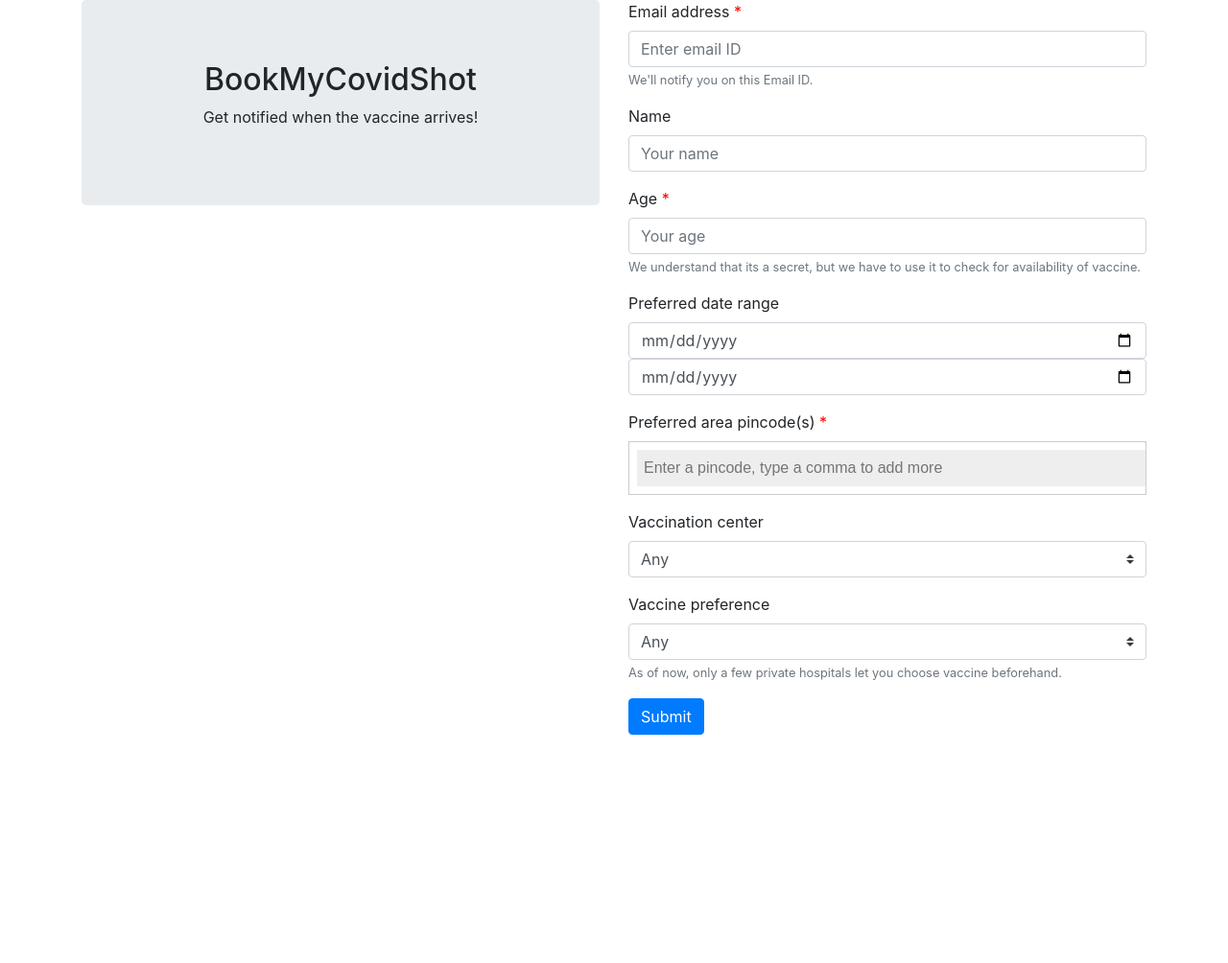
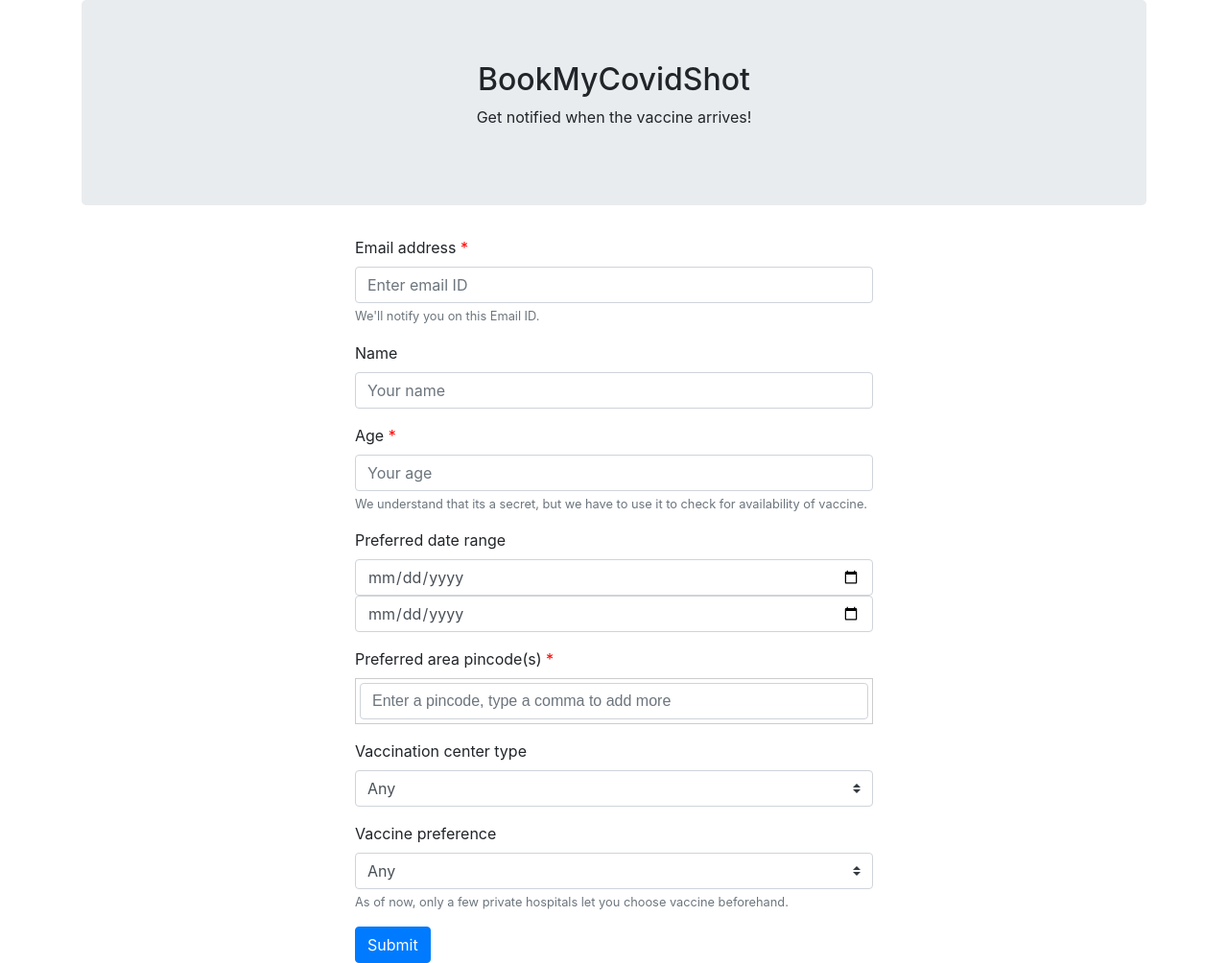
Before and after one commit to return007/bookmycovidshot, a Flask app: page / in a window 1280 px wide. Shown: the whole page at 96% size. Before the commit the page ends 766 px from the top, so only its background shows below. Run offline with Flask 2, Linux system fonts and the light colour scheme; some libraries are stand-ins or nearby versions.

Commit message:
Some more enhancements
 - Form submit works
 - Form fields are verified in the backend
 - Minor UI enhancements

```diff
--- a/bookmycovidshot/main.py
+++ b/bookmycovidshot/main.py
@@ -1,10 +1,64 @@
-from flask import Flask, render_template
+from util import is_empty
+
+from flask import Flask, render_template, request
+
+
 app = Flask(__name__)
-
+"""
+Flask app instance.
+"""
 
 @app.route('/')
 def index():
     return render_template('index.html')
+
+
+@app.route('/submit', methods=['POST'])
+def submit():
+    # On submit, check if the mandatory fields exists or not
+    form_data = request.form
+    should_error = False
+    if is_empty(form_data, "email"):
+        # User hasn't provided Email ID
+        # I hate the user, let me show my hatred real quick
+        should_error = True
+        error_msg = "No EMAIL ID was provided, cannot schedule alert"
+    if is_empty(form_data, "age"):
+        # User hasn't provided age
+        # Are you kidding me!!!
+        should_error = True
+        error_msg = "No age was provided, cannot schedule alert"
+    if is_empty(form_data, "pincode"):
+        # User hasn't provided pincode
+        should_error = True
+        error_msg = "No pincode was provided, cannot schedule alert"
+    if should_error:
+        return error_msg, 400
+
+    email    = form_data.get("email")
+    age      = form_data.get("age")
+    pincode  = form_data.get("pincode")
+    username = form_data.get("username", "User")
+
+    # TODO: Decide start date (should be today, if not provided)
+    start_date = form_data.get("start_date")
+    # TODO: Decide end date (should be infinite, if not provided)
+    end_date = form_data.get("end_date")
+
+    cvc_type = form_data.get("cvc_type", "any")
+    if cvc_type not in ("any", "govt", "pvt"):
+        should_error = True
+        error_msg = "Hey, please don't play around with the inputs you lil piece of shit"
+
+    vaccine_choice = form_data.get("vaccine_choice", "any")
+    if vaccine_choice not in ("any", "covishield", "covaxin"):
+        should_error = True
+        error_msg = "Hey, please don't play around with the inputs you lil piece of shit"
+
+    if should_error:
+        return error_msg, 400
+
+    return "Email ID: %s" % email
 
 
 @app.route('/alert')
--- a/bookmycovidshot/templates/index.html
+++ b/bookmycovidshot/templates/index.html
@@ -21,11 +21,12 @@
             cursor: pointer;
             display: block;
             float: left;
-            color: #555;
-            background: #add;
+            color: #fff;
             padding: 5px 10px;
             padding-right: 30px;
             margin: 4px;
+            border-radius: 4px;
+            margin-bottom: 8px;
         }
         #tags span.tag:hover {
             opacity: 0.7;
@@ -39,65 +40,60 @@
             margin: 3px 0 10px 7px;
             font-size: 10px;
         }
-        #tags input {
-            background: #eee;
-            border: 0;
-            margin: 4px;
-            padding: 7px;
-            width: 100%;
-        }
     </style>
 </head>
 <body>
 
 <div class="container">
     <div class="row">
-        <div class="col-md-6">
+        <div class="col-md-12">
             <div class="jumbotron text-center">
                 <h2>BookMyCovidShot</h2>
                 <p>Get notified when the vaccine arrives!</p>
             </div>
         </div>
-        <div class="col-md-6">
-            <form>
+    </div>
+    <div class="row">
+        <div class="col-lg-6 offset-lg-3">
+            <form action="/submit" method="POST">
                 <div class="form-group">
                     <label for="email-id">Email address <span class="mandatory-field">*</span></label>
-                    <input type="email" class="form-control" id="email-id" aria-describedby="email-help" placeholder="Enter email ID" required>
+                    <input type="email" class="form-control" id="email-id" aria-describedby="email-help" placeholder="Enter email ID" name="email" required>
                     <small id="email-help" class="form-text text-muted">We'll notify you on this Email ID.</small>
                 </div>
                 <div class="form-group">
                     <label for="name-id">Name</label>
-                    <input type="text" class="form-control" id="name-id" placeholder="Your name">
+                    <input type="text" class="form-control" id="name-id" placeholder="Your name" name="username">
                 </div>
                 <div class="form-group">
                     <label for="age-id">Age <span class="mandatory-field">*</span></label>
-                    <input type="text" class="form-control" id="age-id" placeholder="Your age">
+                    <input type="text" class="form-control" id="age-id" placeholder="Your age" name="age" required>
                     <small id="email-help" class="form-text text-muted">We understand that its a secret, but we have to use it to check for availability of vaccine.</small>
                 </div>
                 <div class="form-group">
                     <label for="date-id">Preferred date range</label>
-                    <input type="date" class="form-control" id="start-date-id" placeholder="Start date">
-                    <input type="date" class="form-control" id="end-date-id" placeholder="End date">
+                    <input type="date" class="form-control" id="start-date-id" placeholder="Start date" name="start_date">
+                    <input type="date" class="form-control" id="end-date-id" placeholder="End date" name="end_date">
                 </div>
                 <div class="form-group">
                     <label for="pincode-id">Preferred area pincode(s) <span class="mandatory-field">*</span></label>
                     <div id="tags">
-                        <input type="text" placeholder="Enter a pincode, type a comma to add more">
+                        <input type="text" class="form-control" placeholder="Enter a pincode, type a comma to add more">
                     </div>
-                    <input type="hidden" value="" id="pincode-id" required>
+                    <input type="hidden" value="" id="pincode-id" name="pincode" required>
                 </div>
                 <div class="form-group">
-                    <label for="cvc-id">Vaccination center</label>
-                    <select class="custom-select" id="cvc-id">
-                        <option selected>Any</option>
+                    <label for="cvc-id">Vaccination center type</label>
+                    <select class="custom-select" id="cvc-id" name="cvc_type">
+                        <option value="any" selected>Any</option>
                         <option value="govt">Government hospital (free)</option>
                         <option value="pvt">Private hospital (paid)</option>
                     </select>
                 </div>
                 <div class="form-group">
                     <label for="vaccine-id">Vaccine preference</label>
-                    <select class="custom-select" id="vaccine-id" aria-describedby="vaccine-help">
-                        <option selected>Any</option>
+                    <select class="custom-select" id="vaccine-id" aria-describedby="vaccine-help" name="vaccine_choice">
+                        <option value="any" selected>Any</option>
                         <option value="covishield">Covishield</option>
                         <option value="covaxin">Covaxin</option>
                     </select>
@@ -114,7 +110,7 @@ $('#tags input')
 .on('focusout', function() {
     let currentPincode = this.value.replace(/[^0-9]/g, ''); // allowed characters list
     if(currentPincode) {
-        $(this).before('<span class="tag">' + currentPincode + '</span>');
+        $(this).before('<span class="tag bg-info">' + currentPincode + '</span>');
         let pincode = $("#pincode-id").attr("value");
         if(pincode) {
             pincode += ";" + currentPincode;
```
Also changed, not shown: bookmycovidshot/util.py (added, +9 -0 lines).
